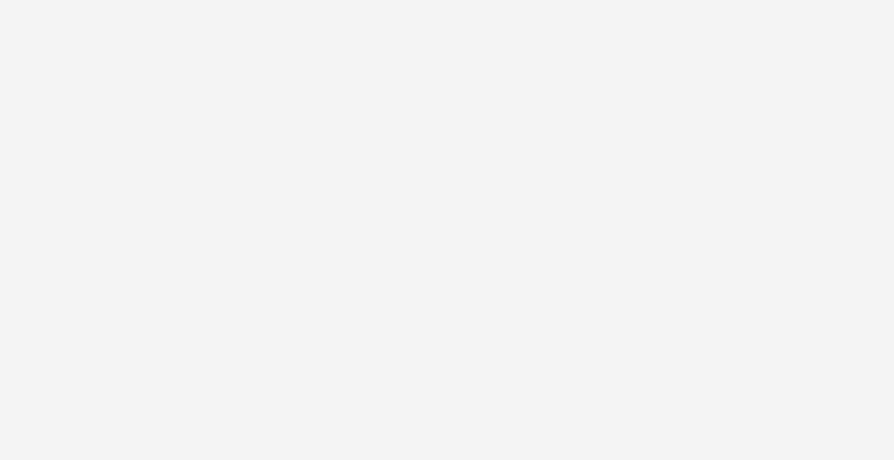
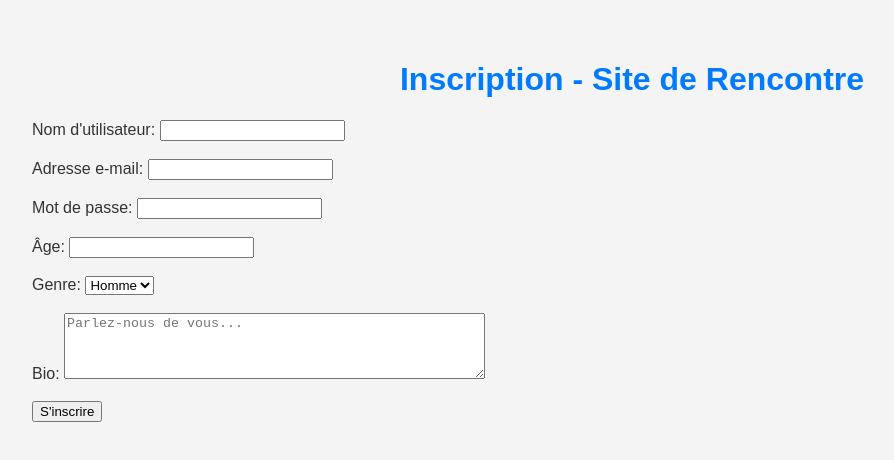
Before and after one commit to charlene631/site-de-rencontre, a plain HTML site: page inscription.html in a window 1280 px wide. Shown: the whole page, without its empty margins (8-902 px from the left). Drawn offline with Linux system fonts and the light colour scheme; files that its build step writes are made by us from their sources.

Commit message:
Add files via upload

```diff
--- a/inscription.html
+++ b/inscription.html
@@ -7,6 +7,37 @@
     <link rel="stylesheet" href="style.css">
 </head>
 <body>
+    <h1>Inscription - Site de Rencontre</h1>
+    <form action="submit_form.php" method="post">
+        <label for="username">Nom d'utilisateur:</label>
+        <input type="text" id="username" name="username" required>
+        <br><br>
 
+        <label for="email">Adresse e-mail:</label>
+        <input type="email" id="email" name="email" required>
+        <br><br>
+
+        <label for="password">Mot de passe:</label>
+        <input type="password" id="password" name="password" required>
+        <br><br>
+
+        <label for="age">Âge:</label>
+        <input type="number" id="age" name="age" min="18" required>
+        <br><br>
+
+        <label for="gender">Genre:</label>
+        <select id="gender" name="gender" required>
+            <option value="male">Homme</option>
+            <option value="female">Femme</option>
+            <option value="other">Autre</option>
+        </select>
+        <br><br>
+
+        <label for="bio">Bio:</label>
+        <textarea id="bio" name="bio" rows="4" cols="50" placeholder="Parlez-nous de vous..."></textarea>
+        <br><br>
+
+        <button type="submit">S'inscrire</button>
+    </form>
 </body>
 </html>
```
